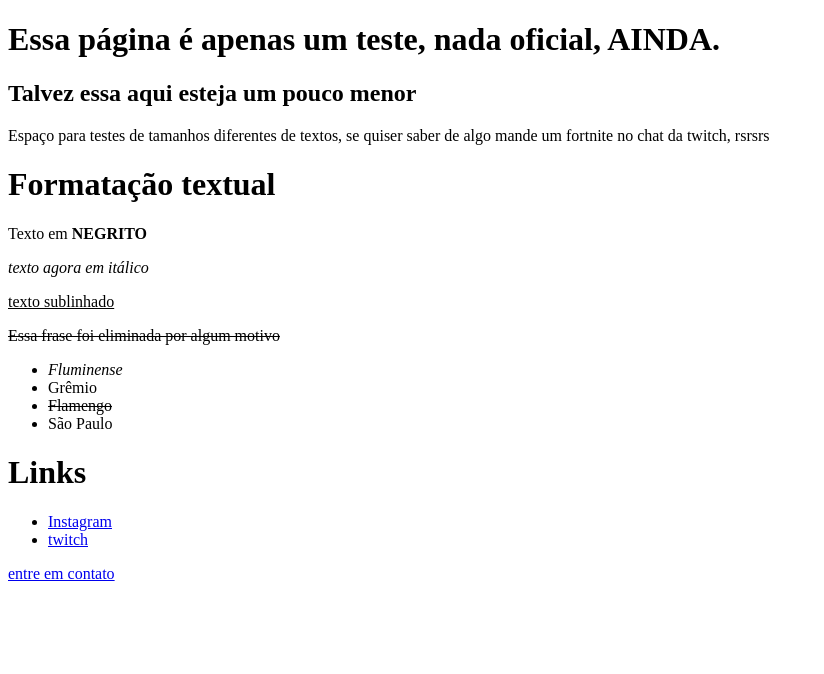
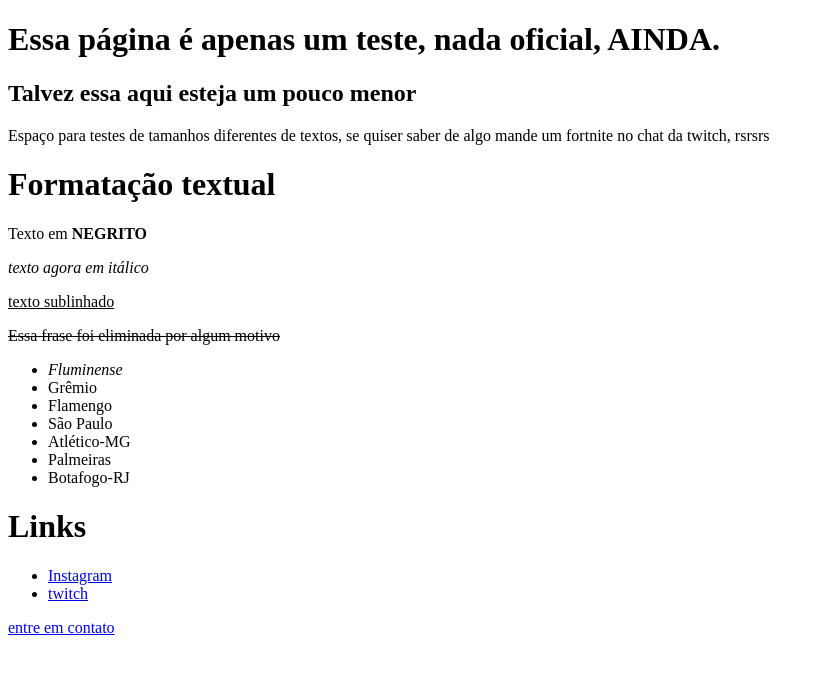
Before and after one commit to ItsDUUDS/Aulas-Dev-quest, a plain HTML site: page index.html in a window 1280 px wide. Shown: the whole page, without its empty margins (0-824 px from the left). Drawn offline with Linux system fonts and the light colour scheme.

Commit message:
Adicionado os demais times brasileiros na Copa Libertadores

```diff
--- a/index.html
+++ b/index.html
@@ -23,8 +23,11 @@
 
 <li><i>Fluminense</i></li>
 <li>Grêmio</li>
-<li><s>Flamengo</s></li>
+<li>Flamengo</li>
 <li>São Paulo</li>
+<li>Atlético-MG</li>
+<li>Palmeiras</li>
+<li>Botafogo-RJ</li>
 </ul>
 
 <h1>Links</h1>
```
